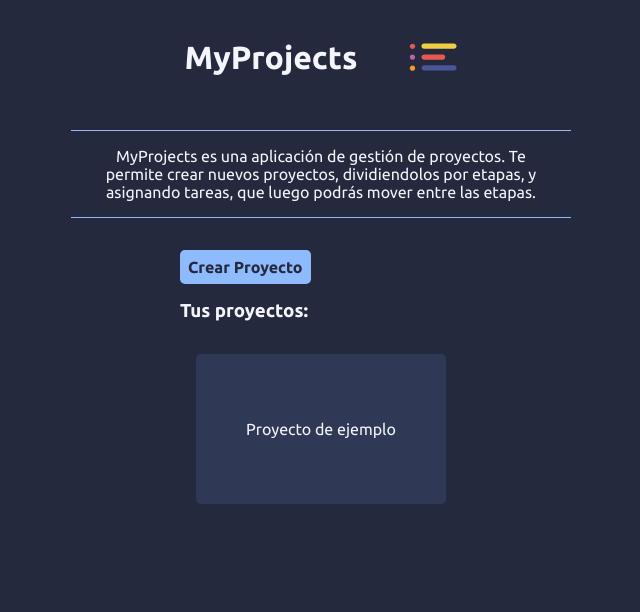
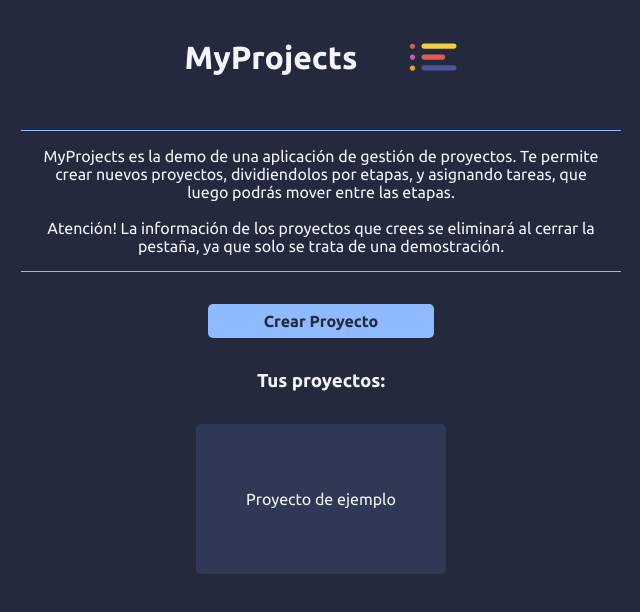
Before and after one commit to oscarmumm/gestor-de-proyectos, a React (Vite) app: page / in a window 1280 px wide. Shown: the top 612 px of the page, without its empty margins (319-959 px from the left). Built offline with nearby package versions, Linux system fonts and the light colour scheme.

Commit message:
corregida alineación de los elementos del home view

```diff
--- a/src/components/HomeMessage/HomeMessage.css
+++ b/src/components/HomeMessage/HomeMessage.css
@@ -1,7 +1,7 @@
 .home-message {
     margin: 1rem;
     padding: 1rem;
-    max-width: 500px;
+    max-width: 600px;
     text-align: center;
     border-top: 1px solid var(--accent);
     border-bottom: 1px solid var(--accent);
--- a/src/components/HomeMessage/HomeMessage.jsx
+++ b/src/components/HomeMessage/HomeMessage.jsx
@@ -1,11 +1,20 @@
-import './HomeMessage.css'
+import "./HomeMessage.css";
 
 const HomeMessage = () => {
-    return <div className='home-message'>
-        <p>
-            MyProjects es una aplicación de gestión de proyectos. Te permite crear nuevos proyectos, dividiendolos por etapas, y asignando tareas, que luego podrás mover entre las etapas.
-        </p>
-    </div>;
+    return (
+        <div className="home-message">
+            <p>
+                MyProjects es la demo de una aplicación de gestión de proyectos.
+                Te permite crear nuevos proyectos, dividiendolos por etapas, y
+                asignando tareas, que luego podrás mover entre las etapas.
+            </p>
+            <br />
+            <p>
+                Atención! La información de los proyectos que crees se eliminará
+                al cerrar la pestaña, ya que solo se trata de una demostración.
+            </p>
+        </div>
+    );
 };
 
 export default HomeMessage;
--- a/src/components/NewProjectBtn/NewProjectBtn.css
+++ b/src/components/NewProjectBtn/NewProjectBtn.css
@@ -3,4 +3,5 @@
     color: var(--dark-01);
     font-weight: bold;
     font-size: 1rem;
+    width: 80%;
 }
--- a/src/components/ProjectsList/ProjectsList.css
+++ b/src/components/ProjectsList/ProjectsList.css
@@ -1,4 +1,6 @@
 .projects-list {
     display: flex;
     flex-wrap: wrap;
+    align-items: center;
+    justify-content: center;
 }
--- a/src/views/Home/Home.css
+++ b/src/views/Home/Home.css
@@ -16,10 +16,13 @@
 
 .home__all-projects-section {
     padding: 1rem;
+    display: flex;
+    flex-direction: column;
+    align-items: center;
 }
 
 .home__all-projects-section__title {
-    margin-top: 1rem;
+    margin-top: 2rem;
 }
 
 .home__all-projects-section__projects-list {
```
